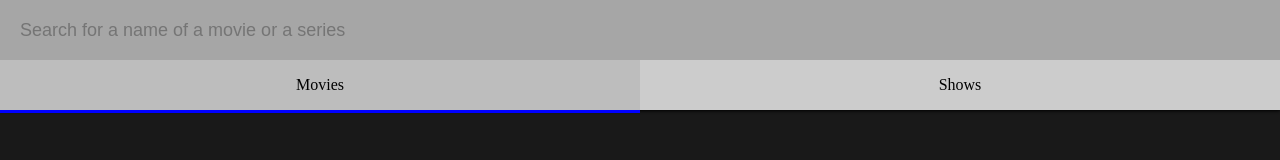
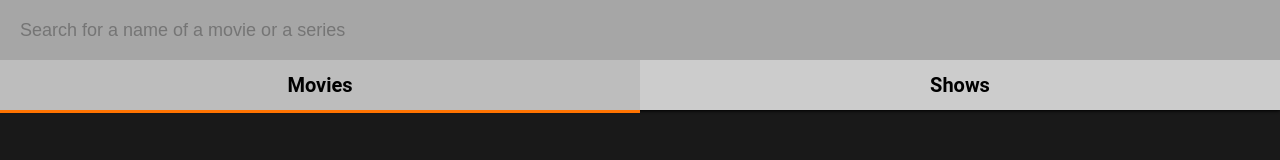
Before and after one commit to 0Jumpero/binge-watcher, a plain HTML site: page index.html in a window 1280 px wide. Drawn offline with Linux system fonts and the light colour scheme.

Commit message:
Styling update

```diff
--- a/style.css
+++ b/style.css
@@ -12,6 +12,7 @@ body {
   margin: 0px;
   padding: 0px;
   background-color: grey;
+  font-family: 'Roboto', sans-serif;
 }
 
 .bar {
@@ -20,6 +21,7 @@ body {
   flex-wrap: wrap;
   box-shadow: 0px 1px 3px black;
   background-color: white;
+  font-size: 20px;
 }
 
 .bar-search {
@@ -28,7 +30,7 @@ body {
   width: 100vw;
   border: none;
   margin: 0px;
-  line-height: 50px;
+  line-height: max(50px, min(70px, calc((100vh - 100vw) * 9999)));
   padding: 5px 20px;
   font-size: large;
 }
@@ -43,10 +45,11 @@ body {
   margin: 0px;
   background-color: rgba(0,0,0,0.2);
   text-align: center;
-  line-height: 50px;
+  line-height: max(50px, min(70px, calc((100vh - 100vw) * 9999)));
   cursor: pointer;
   user-select: none;
   box-sizing: border-box;
+  font-weight: bold;
 }
 
 .bar-button:hover {
@@ -65,8 +68,8 @@ body {
   position: absolute;
   width: 50%;
   height: 3px;
-  background-color: blue;
-  top: 110px;
+  background-color: rgb(255, 115, 0);
+  top: max(110px, min(150px, calc((100vh - 100vw) * 9999)));
   left: 0%;
   transition: left 1s;
 }
```
